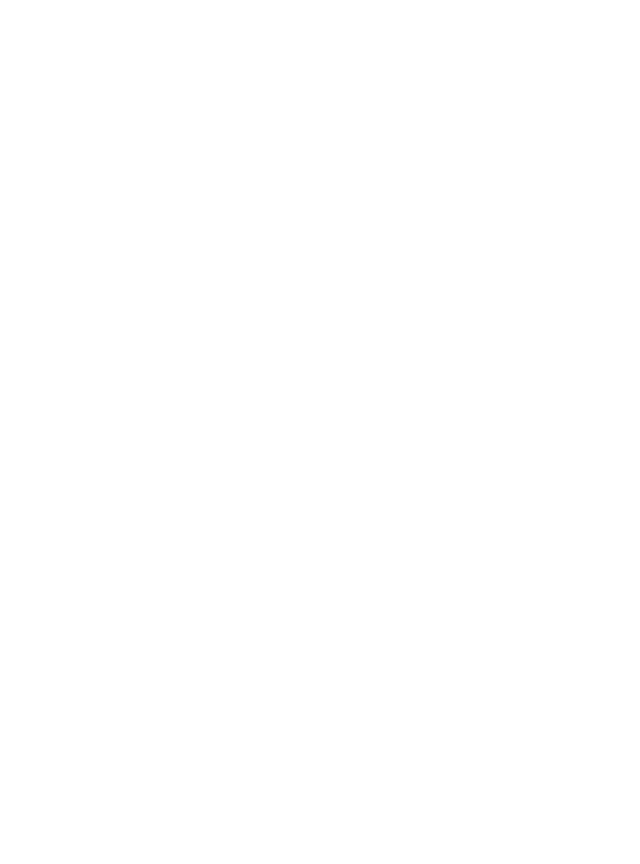
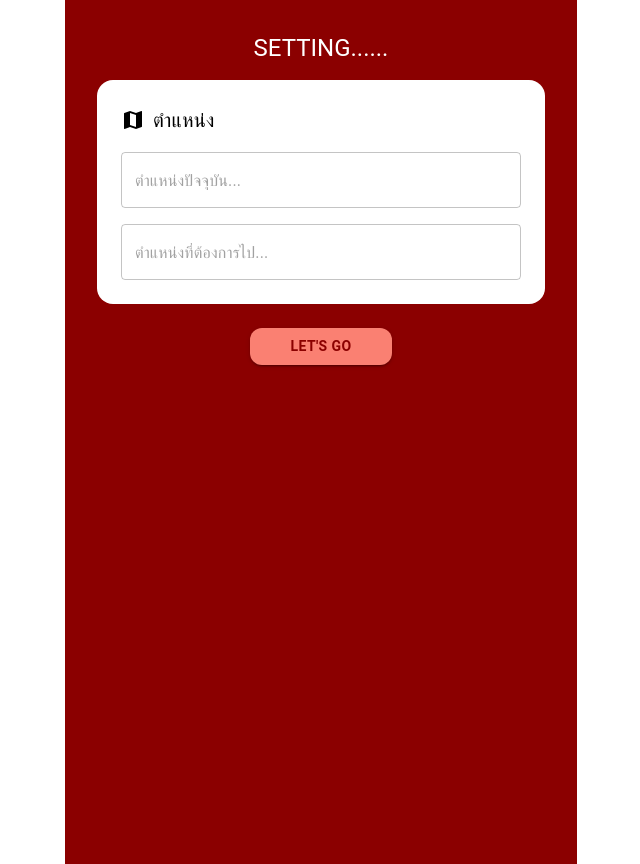
Before and after one commit to realsky146/my-triptrap-app, a React (Vite) app: page /location in a window 1280 px wide. Before the commit this address had no page. Shown: the whole page, without its empty margins (319-959 px from the left). Built offline with nearby package versions, Linux system fonts and the light colour scheme; a web font is replaced by a local one.

Commit message:
kkk
mmmm

```diff
--- a/package.json
+++ b/package.json
@@ -15,6 +15,7 @@
     "@mui/icons-material": "^6.4.10",
     "@mui/material": "^6.4.10",
     "@shadcn/ui": "^0.0.4",
+    "axios": "^1.8.4",
     "framer-motion": "^12.6.0",
     "lucide-react": "^0.475.0",
     "react": "^18.3.1",
--- a/src/App.tsx
+++ b/src/App.tsx
@@ -8,6 +8,7 @@ import Register from './page/register/register';
 import Login from './page/login/Login';
 import Profile from './page/profile/profile';
 import Home from './page/home/home'; // ✅ เปลี่ยนเป็นตัวพิมพ์ใหญ่
+import LocationSettings from '../src/components/LocationSettings';
 
 // ✅ Component หลักที่ใช้ `useNavigate()`
 function AppContent() {
@@ -39,6 +40,7 @@ export default function App() {
         <Route path="/login" element={<Login />} />
         <Route path="/profile" element={<Profile />} />
         <Route path="/home" element={<Home />} /> {/* ✅ แก้ไขให้ใช้ <Home /> */}
+        <Route path="/location" element={<LocationSettings />} />
       </Routes>
     </Router>
   );
--- /dev/null
+++ b/src/components/LocationSettings.tsx
@@ -0,0 +1,79 @@
+import React, { useState } from 'react';
+import { Box, Typography, TextField, Button } from '@mui/material';
+import MapIcon from '@mui/icons-material/Map';
+import { useNavigate } from 'react-router-dom';
+const LocationSettings: React.FC = () => {
+    const [from, setFrom] = useState('');
+    const [to, setTo] = useState('');
+
+    const handleGoClick = () => {
+        console.log('จาก:', from);
+        console.log('ไป:', to);
+        // สามารถ fetch ไป backend ได้ตรงนี้
+    };
+
+    return (
+        <Box
+            sx={{
+                bgcolor: '#8B0000',
+                minHeight: '100vh',
+                p: 4,
+                color: 'white',
+                display: 'flex',
+                flexDirection: 'column',
+                alignItems: 'center',
+            }}
+        >
+            <Typography variant="h5" mb={2}>SETTING......</Typography>
+
+            <Box
+                sx={{
+                    bgcolor: 'white',
+                    color: 'black',
+                    p: 3,
+                    borderRadius: 4,
+                    width: '100%',
+                    maxWidth: 400,
+                }}
+            >
+                <Box display="flex" alignItems="center" mb={2}>
+                    <MapIcon sx={{ mr: 1 }} />
+                    <Typography variant="h6">ตำแหน่ง</Typography>
+                </Box>
+
+                <TextField
+                    variant="outlined"
+                    placeholder="ตำแหน่งปัจจุบัน..."
+                    fullWidth
+                    value={from}
+                    onChange={(e) => setFrom(e.target.value)}
+                    sx={{ mb: 2 }}
+                />
+                <TextField
+                    variant="outlined"
+                    placeholder="ตำแหน่งที่ต้องการไป..."
+                    fullWidth
+                    value={to}
+                    onChange={(e) => setTo(e.target.value)}
+                />
+            </Box>
+
+            <Button
+                variant="contained"
+                sx={{
+                    mt: 3,
+                    bgcolor: '#FA8072',
+                    color: '#8B0000',
+                    borderRadius: 3,
+                    px: 5,
+                    fontWeight: 'bold',
+                }}
+                onClick={handleGoClick}
+            >
+                LET'S GO
+            </Button>
+        </Box>
+    );
+};
+
+export default LocationSettings;
--- a/src/components/TrafficSettingsPopup.tsx
+++ b/src/components/TrafficSettingsPopup.tsx
@@ -1,6 +1,8 @@
 import React from "react";
 import { Dialog, DialogTitle, DialogContent, Button, Grid, Typography } from "@mui/material";
-import { Map, DirectionsCar, Timer, People, Traffic, MonetizationOn, Loop } from "@mui/icons-material";
+import { DirectionsCar, Timer, People, Traffic, MonetizationOn, Loop } from "@mui/icons-material";
+import { useNavigate } from "react-router-dom"; // import useNavigate
+import { MapIcon } from "lucide-react";
 
 interface PopupProps {
     open: boolean;
@@ -8,6 +10,8 @@ interface PopupProps {
 }
 
 const TrafficSettingsPopup: React.FC<PopupProps> = ({ open, setOpen }) => {
+    const navigate = useNavigate(); // ใช้ navigate เพื่อการนำทาง
+
     return (
         <Dialog open={open} onClose={() => setOpen(false)} maxWidth="sm" fullWidth>
             <DialogTitle sx={{ textAlign: "center", fontWeight: "bold" }}>
@@ -18,7 +22,16 @@ const TrafficSettingsPopup: React.FC<PopupProps> = ({ open, setOpen }) => {
                 <Typography variant="h6" sx={{ fontWeight: "bold", mb: 2 }}>การจราจร</Typography>
 
                 <Grid container spacing={2}>
-                    <Grid item xs={6}><Button fullWidth variant="outlined" startIcon={<Map />}>ตำแหน่ง</Button></Grid>
+                    <Grid item xs={6}>
+                        <Button
+                            fullWidth
+                            variant="outlined"
+                            startIcon={<MapIcon />}
+                            onClick={() => navigate('/location')} // ใช้ navigate สำหรับการนำทางไปยัง '/location'
+                        >
+                            ตำแหน่ง
+                        </Button>
+                    </Grid>
                     <Grid item xs={6}><Button fullWidth variant="outlined" startIcon={<DirectionsCar />}>ประเภทรถ</Button></Grid>
                     <Grid item xs={6}><Button fullWidth variant="outlined" startIcon={<Loop />}>สถานะรถ</Button></Grid>
                     <Grid item xs={6}><Button fullWidth variant="outlined" startIcon={<People />}>ผู้ใช้บริการ</Button></Grid>
```
Also changed, not shown: 1 other file (tests, documents, lock files or other folders).
